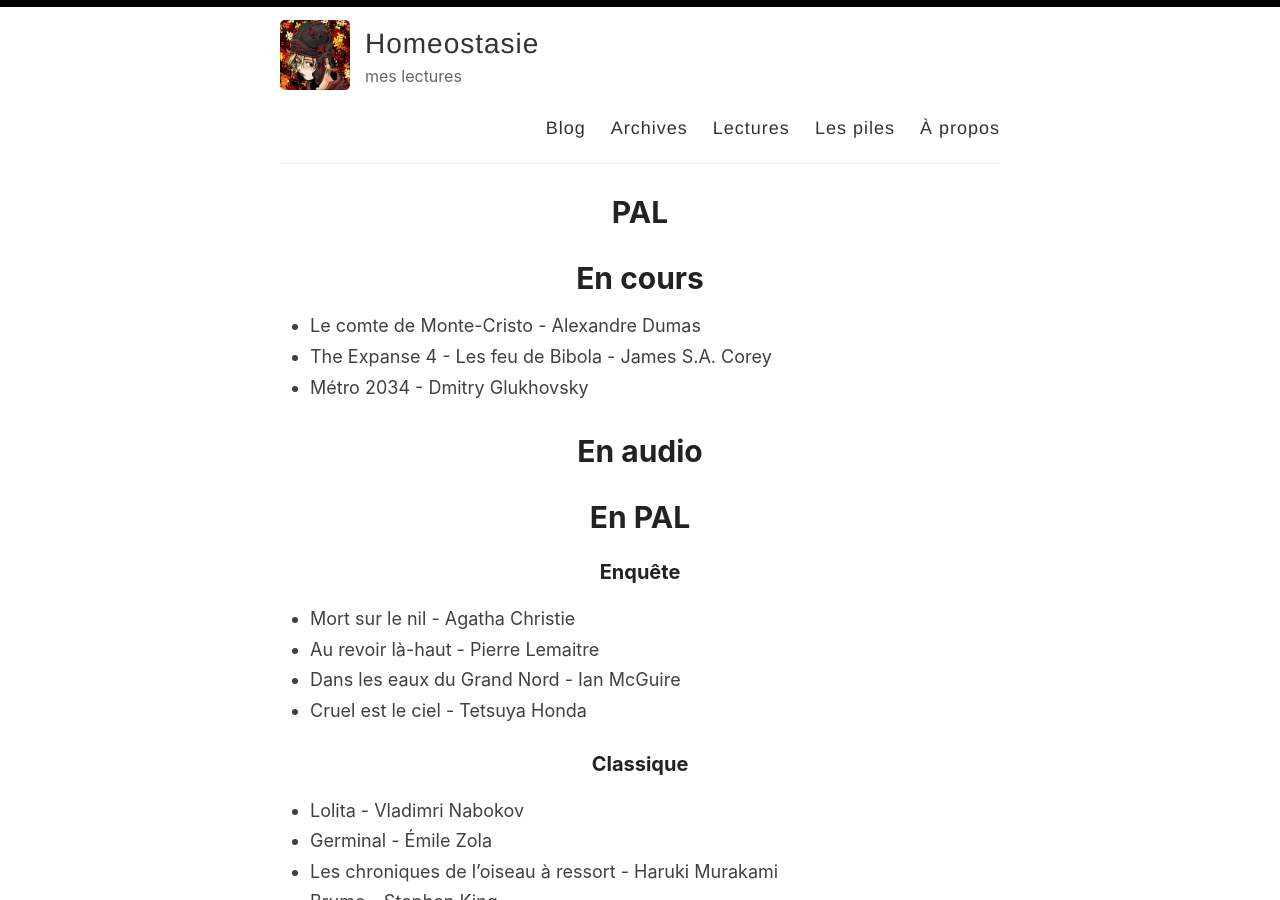
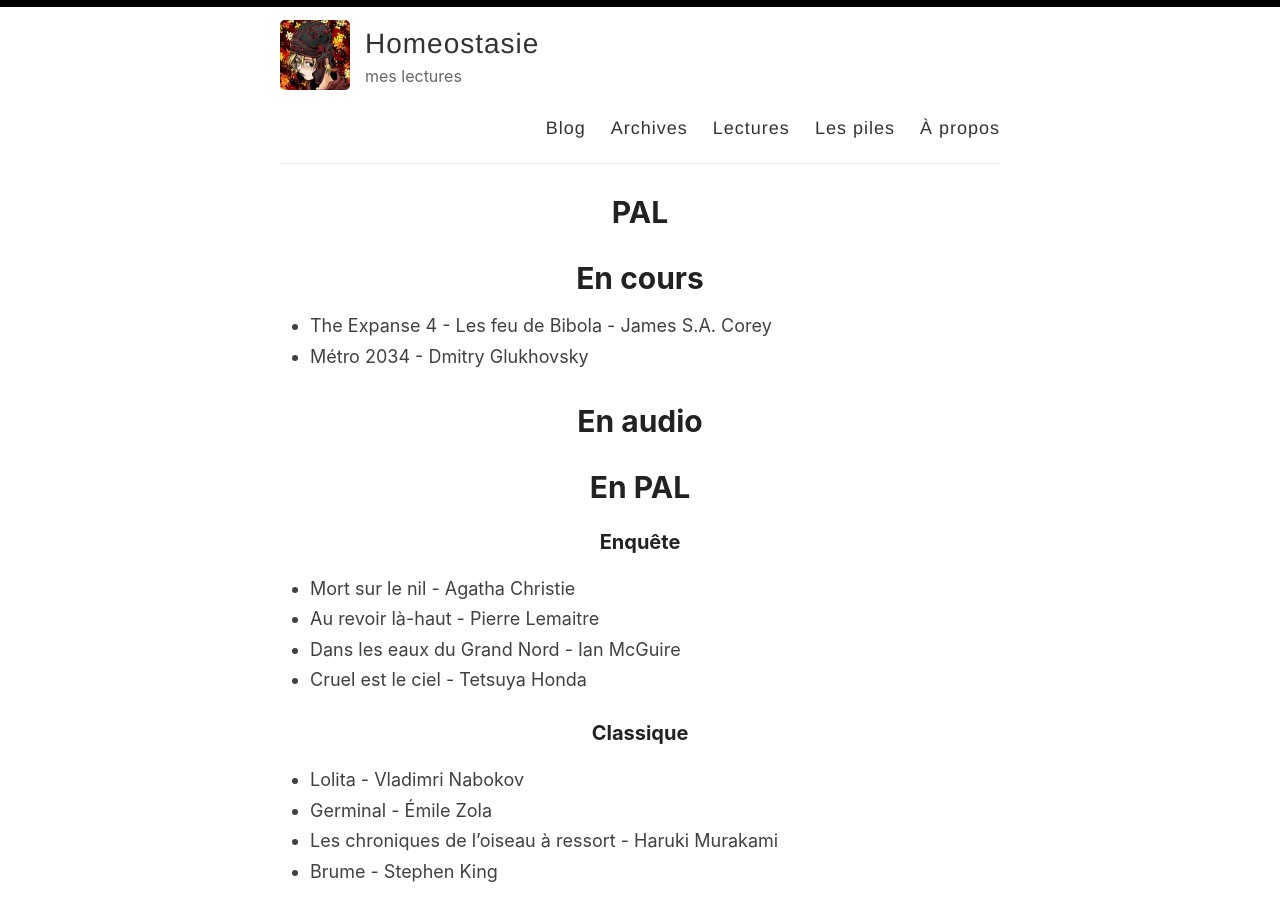
Before and after one commit to homeostasie/bouquins, a Jekyll site: the page built from _pages/pal.md, in a window 1280 px wide and 900 px high. Built offline with Jekyll 4.4.1, drawn with Linux system fonts in a browser that asks for light colours.

Commit message:
maj pal et lecture avec le comte de monte cristo

```diff
--- a/_pages/pal.md
+++ b/_pages/pal.md
@@ -7,7 +7,6 @@ comments: true
 
 # En cours
 
-- Le comte de Monte-Cristo - Alexandre Dumas
 - The Expanse 4 - Les feu de Bibola - James S.A. Corey
 - Métro 2034 - Dmitry Glukhovsky
 
```
